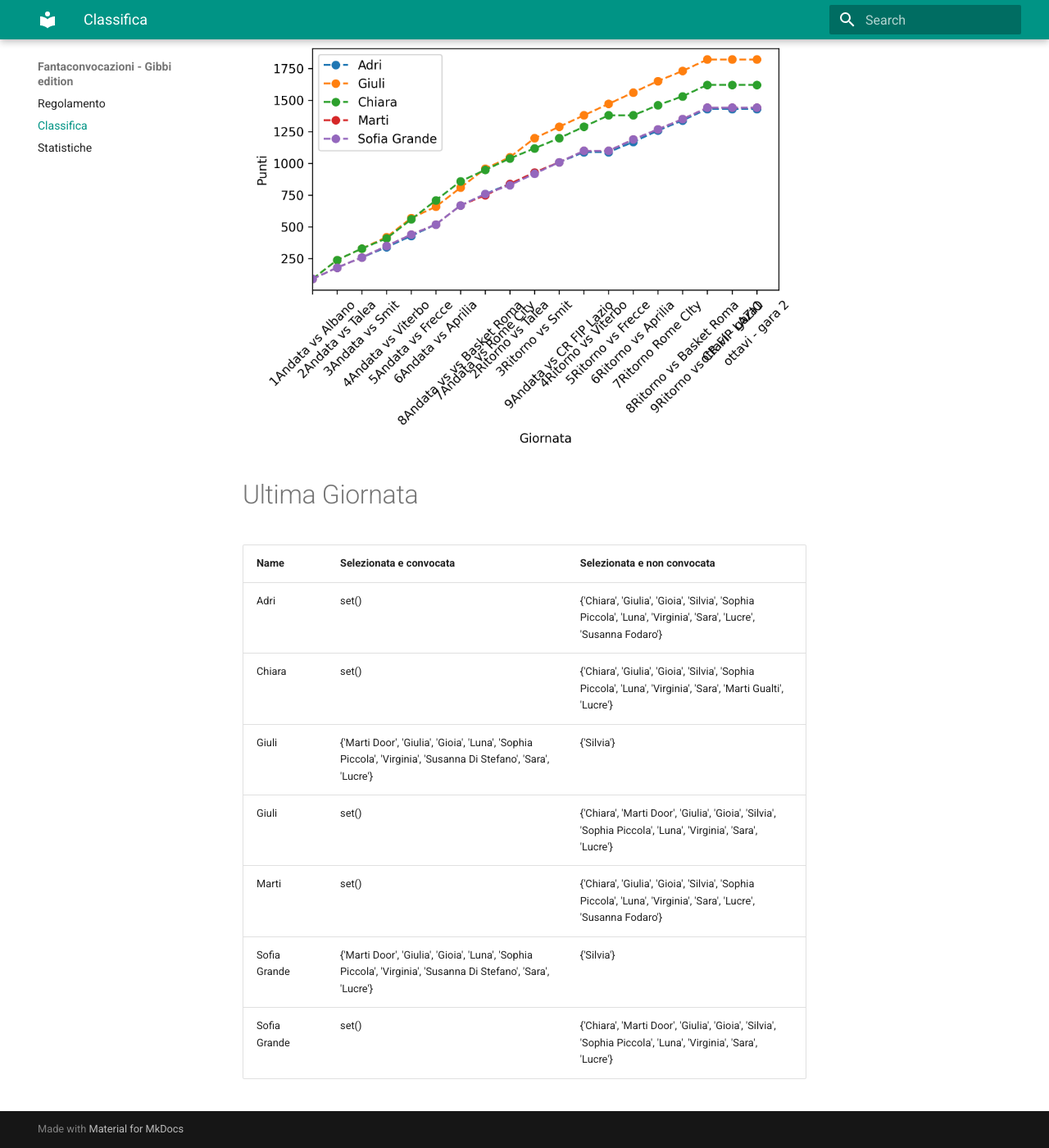
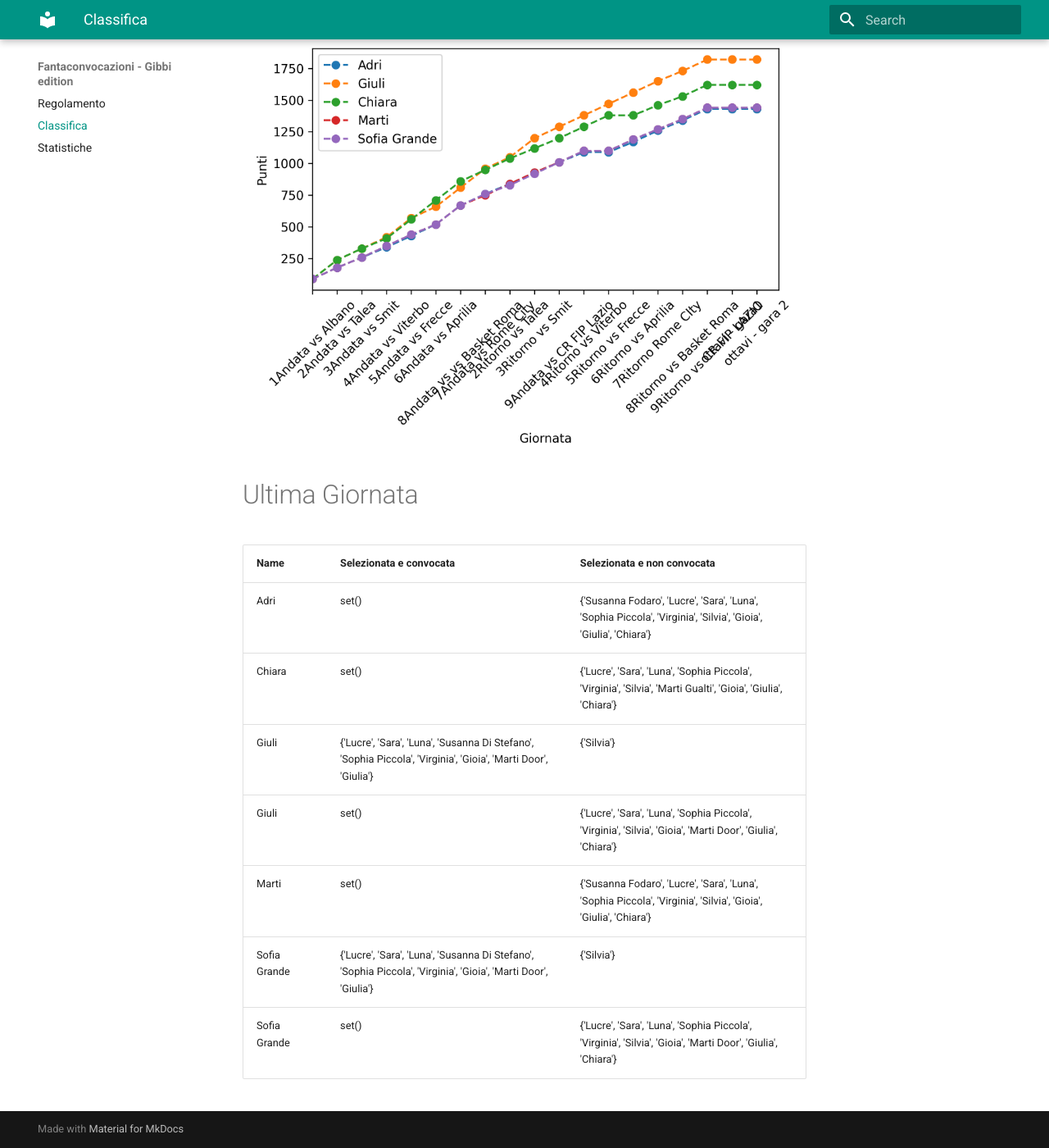
Before and after one commit to martinig94/fantagibbi, an MkDocs documentation site: the page built from docs/Classifica.md, in a window 1280 px wide and 1400 px high, scrolled down 565 px. Shown: the whole window at 82% size. Built offline with MkDocs 1.6.1 and Material for MkDocs 9.7.7, drawn with Linux system fonts in a browser that asks for light colours.

Commit message:
Auto-update from main.py

```diff
--- a/docs/Classifica.md
+++ b/docs/Classifica.md
@@ -18,11 +18,11 @@
 <!-- START_TABLE CORRECT -->
 | Name         | Selezionata e convocata                                                                                        | Selezionata e non convocata                                                                                      |
 |:-------------|:---------------------------------------------------------------------------------------------------------------|:-----------------------------------------------------------------------------------------------------------------|
-| Adri         | set()                                                                                                          | {'Chiara', 'Giulia', 'Gioia', 'Silvia', 'Sophia Piccola', 'Luna', 'Virginia', 'Sara', 'Lucre', 'Susanna Fodaro'} |
-| Chiara       | set()                                                                                                          | {'Chiara', 'Giulia', 'Gioia', 'Silvia', 'Sophia Piccola', 'Luna', 'Virginia', 'Sara', 'Marti Gualti', 'Lucre'}   |
-| Giuli        | {'Marti Door', 'Giulia', 'Gioia', 'Luna', 'Sophia Piccola', 'Virginia', 'Susanna Di Stefano', 'Sara', 'Lucre'} | {'Silvia'}                                                                                                       |
-| Giuli        | set()                                                                                                          | {'Chiara', 'Marti Door', 'Giulia', 'Gioia', 'Silvia', 'Sophia Piccola', 'Luna', 'Virginia', 'Sara', 'Lucre'}     |
-| Marti        | set()                                                                                                          | {'Chiara', 'Giulia', 'Gioia', 'Silvia', 'Sophia Piccola', 'Luna', 'Virginia', 'Sara', 'Lucre', 'Susanna Fodaro'} |
-| Sofia Grande | {'Marti Door', 'Giulia', 'Gioia', 'Luna', 'Sophia Piccola', 'Virginia', 'Susanna Di Stefano', 'Sara', 'Lucre'} | {'Silvia'}                                                                                                       |
-| Sofia Grande | set()                                                                                                          | {'Chiara', 'Marti Door', 'Giulia', 'Gioia', 'Silvia', 'Sophia Piccola', 'Luna', 'Virginia', 'Sara', 'Lucre'}     |
+| Adri         | set()                                                                                                          | {'Susanna Fodaro', 'Lucre', 'Sara', 'Luna', 'Sophia Piccola', 'Virginia', 'Silvia', 'Gioia', 'Giulia', 'Chiara'} |
+| Chiara       | set()                                                                                                          | {'Lucre', 'Sara', 'Luna', 'Sophia Piccola', 'Virginia', 'Silvia', 'Marti Gualti', 'Gioia', 'Giulia', 'Chiara'}   |
+| Giuli        | {'Lucre', 'Sara', 'Luna', 'Susanna Di Stefano', 'Sophia Piccola', 'Virginia', 'Gioia', 'Marti Door', 'Giulia'} | {'Silvia'}                                                                                                       |
+| Giuli        | set()                                                                                                          | {'Lucre', 'Sara', 'Luna', 'Sophia Piccola', 'Virginia', 'Silvia', 'Gioia', 'Marti Door', 'Giulia', 'Chiara'}     |
+| Marti        | set()                                                                                                          | {'Susanna Fodaro', 'Lucre', 'Sara', 'Luna', 'Sophia Piccola', 'Virginia', 'Silvia', 'Gioia', 'Giulia', 'Chiara'} |
+| Sofia Grande | {'Lucre', 'Sara', 'Luna', 'Susanna Di Stefano', 'Sophia Piccola', 'Virginia', 'Gioia', 'Marti Door', 'Giulia'} | {'Silvia'}                                                                                                       |
+| Sofia Grande | set()                                                                                                          | {'Lucre', 'Sara', 'Luna', 'Sophia Piccola', 'Virginia', 'Silvia', 'Gioia', 'Marti Door', 'Giulia', 'Chiara'}     |
 <!-- END_TABLE CORRECT -->
```
